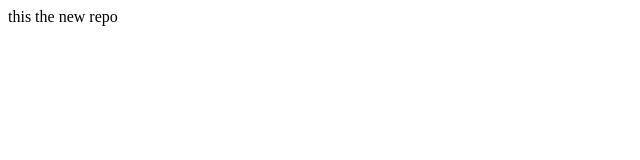
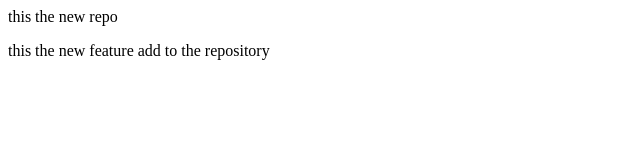
Before and after one commit to kumgaurav0912-debug/local-, a plain HTML site: page index.html in a window 1280 px wide. Shown: the whole page, without its empty margins (0-640 px from the left). Drawn offline with Linux system fonts and the light colour scheme.

Commit message:
new featre

```diff
--- a/index.html
+++ b/index.html
@@ -1 +1,4 @@
 <p>this the new repo</p>
+<p>
+this the new feature add to the repository
+</p>
```
